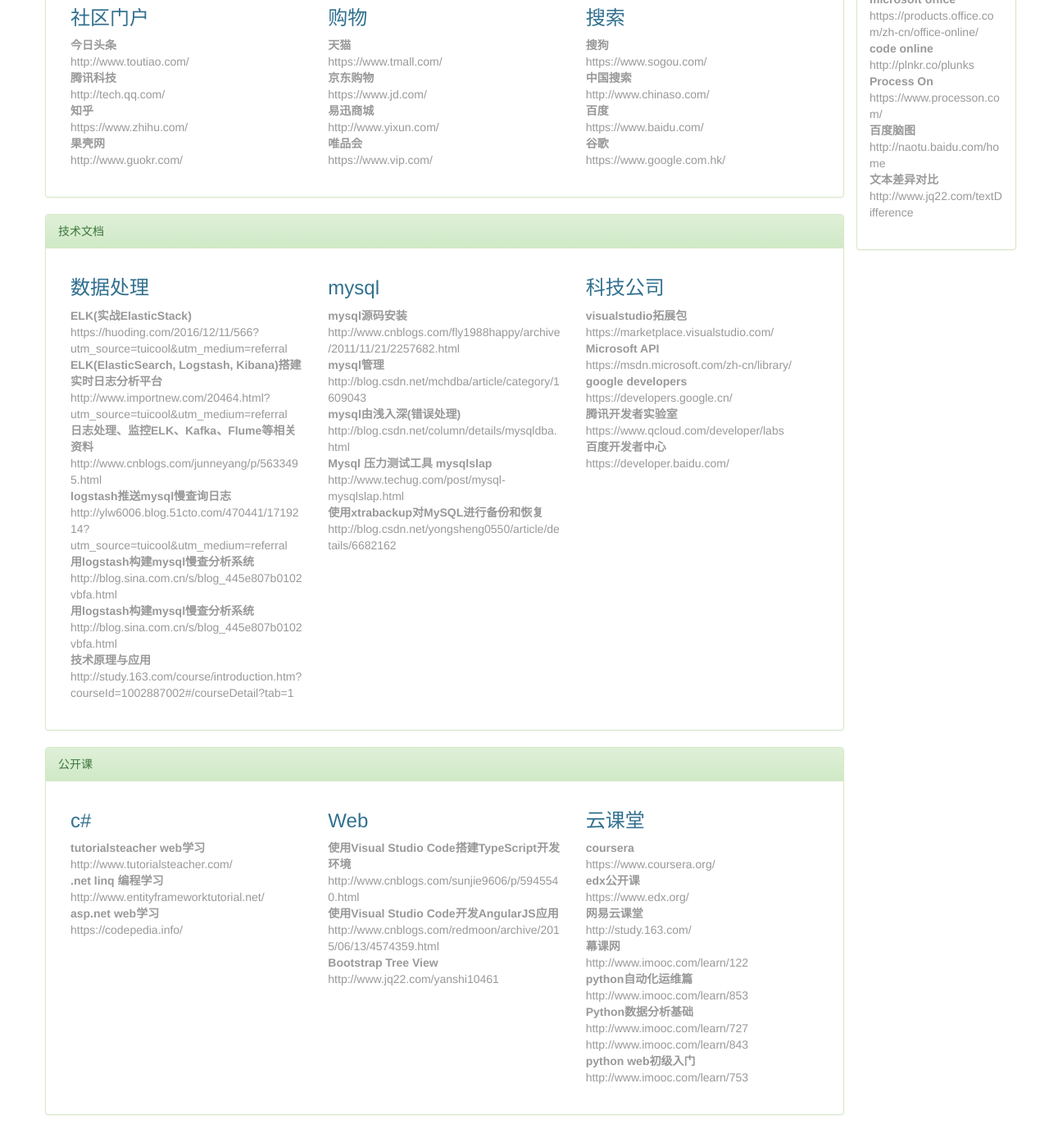
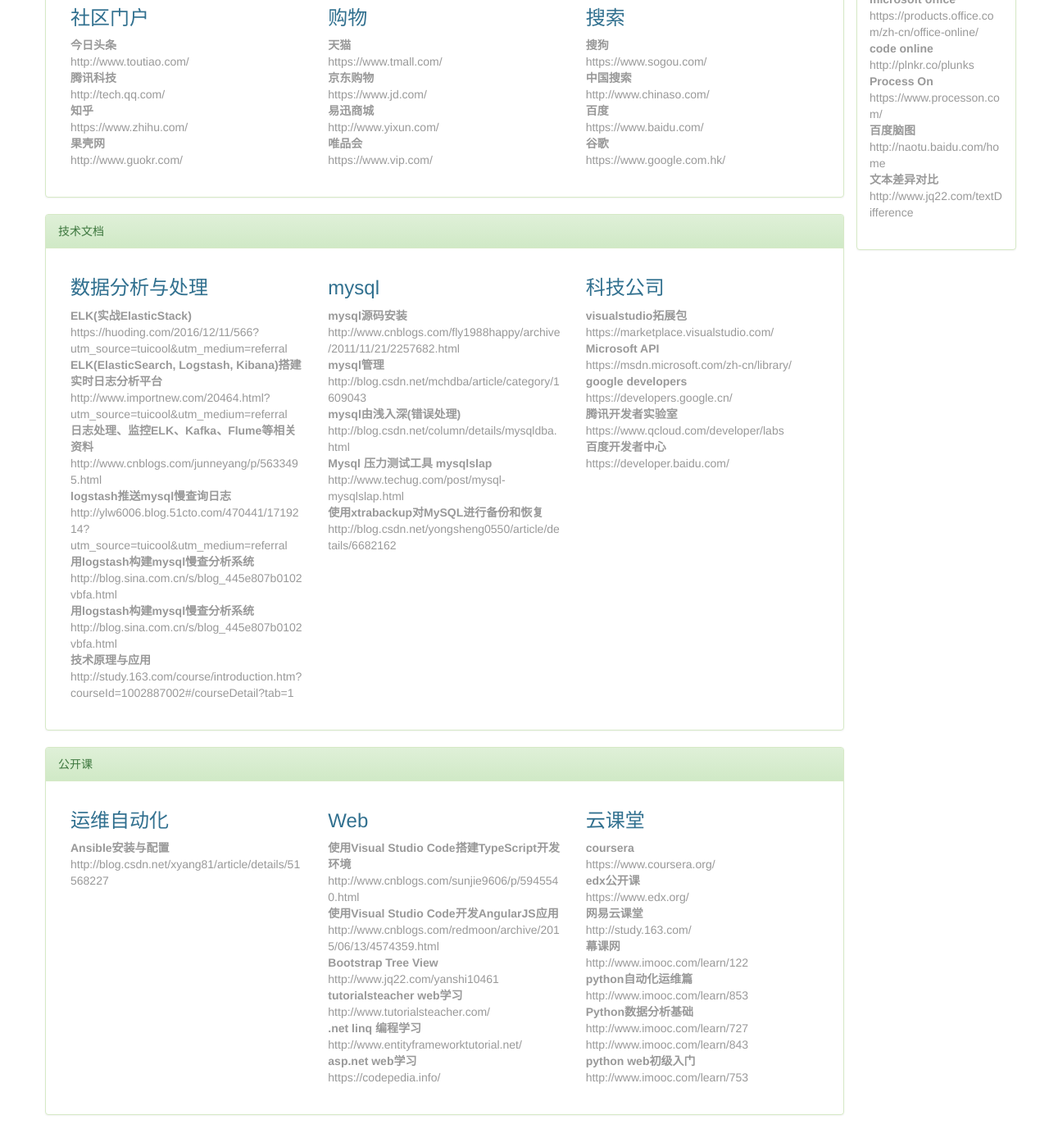
Before and after one commit to airven2015/Navigation, a Jekyll site: the page navigate.html, which Jekyll copies as it is, in a window 1280 px wide and 1400 px high, scrolled down 133 px. Shown: the whole window at 82% size. Built offline with Jekyll 4.4.1, drawn with Linux system fonts in a browser that asks for light colours.

Commit message:
fdfdsfds

```diff
--- a/navigate.html
+++ b/navigate.html
@@ -98,7 +98,7 @@
                         <div class="panel-body">
                             <div class="col-lg-4 column">
                                 <h3 class="text-left text-info">
-                                    数据处理
+                                    数据分析与处理
                                 </h3>
                                 <dl>
                                     <dt>ELK(实战ElasticStack)</dt>
@@ -162,15 +162,11 @@
                         <div class="panel-body">
                             <div class="col-lg-4 column ">
                                 <h3 class="text-left text-info ">
-                                    c#
+                                    运维自动化
                                 </h3>
                                 <dl>
-                                    <dt>tutorialsteacher web学习</dt>
-                                    <dd>http://www.tutorialsteacher.com/</dd>
-                                    <dt>.net linq 编程学习</dt>
-                                    <dd>http://www.entityframeworktutorial.net/</dd>
-                                    <dt>asp.net web学习</dt>
-                                    <dd>https://codepedia.info/</dd>
+                                    <dt> Ansible安装与配置</dt>
+                                    <dd>http://blog.csdn.net/xyang81/article/details/51568227</dd>
                                 </dl>
                             </div>
                             <div class="col-lg-4 column">
@@ -184,6 +180,12 @@
                                     <dd>http://www.cnblogs.com/redmoon/archive/2015/06/13/4574359.html</dd>
                                     <dt>Bootstrap Tree View</dt>
                                     <dd>http://www.jq22.com/yanshi10461</dd>
+                                    <dt>tutorialsteacher web学习</dt>
+                                    <dd>http://www.tutorialsteacher.com/</dd>
+                                    <dt>.net linq 编程学习</dt>
+                                    <dd>http://www.entityframeworktutorial.net/</dd>
+                                    <dt>asp.net web学习</dt>
+                                    <dd>https://codepedia.info/</dd>
                                 </dl>
                             </div>
                             <div class="col-lg-4 column ">
```
